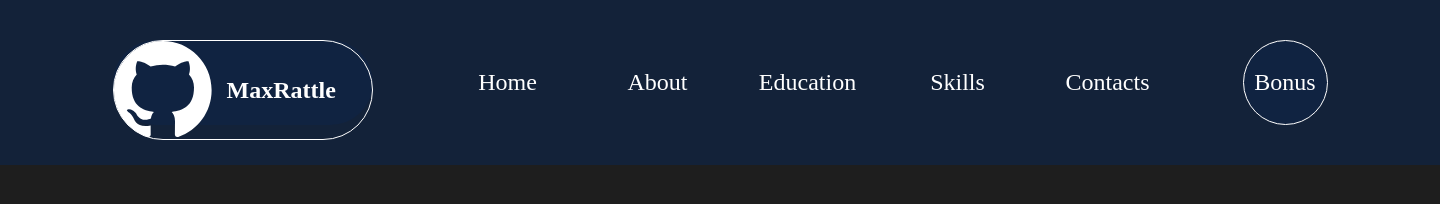
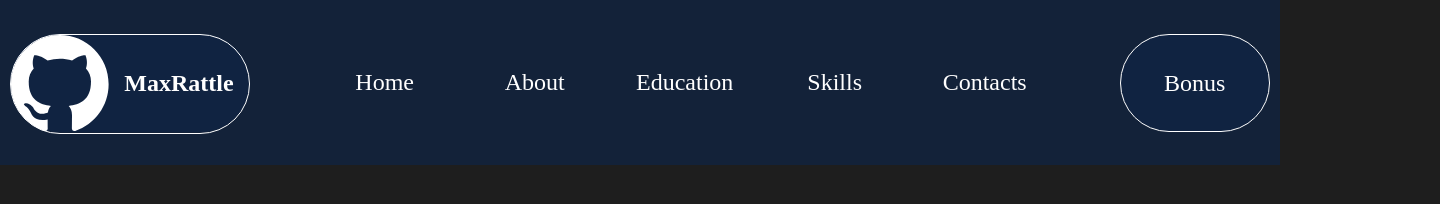
Before and after one commit to MaxRattle/Project-RESUME, a website: page html/home.html in a window 1280 px wide. Shown: the whole page, 1440 px wide, since content can reach past the window. Drawn offline with Linux system fonts and the light colour scheme.

Commit message:
feat: add adaptive nav without burger menu

```diff
--- a/html/home.html
+++ b/html/home.html
@@ -7,13 +7,14 @@
     <link rel="stylesheet" href="/css/home-style.css">
   </head>
   <body>
+    <header>
       <nav class="nav">
         <button type="button" class="nav__toggle-button-github">
           <span class="button__text">
             <svg
               class="button__img"
-            width="85"
-            height="85"
+              width="98"
+              height="98"
               xmlns="http://www.w3.org/2000/svg"
               fill="'currentColor"
             >
@@ -38,5 +39,6 @@
           <span id="button__bonus__text">Bonus</span>
         </button>
       </nav>
+  </header>
   </body>
 </html>
--- a/scss/home-style.scss
+++ b/scss/home-style.scss
@@ -16,7 +16,7 @@ $color-hover-btn-text: #39acff;
 @mixin border-color-btn {
     color: #ffffff;
     border: 1px solid;
-    border-radius: 60px;
+    border-radius: 120px;
 }
 
 html {
@@ -26,8 +26,20 @@ html {
 body {
     @include center-content;
     margin: 0 auto;
-    width: 1440px;
     max-width: 1440px;
+    @media (max-width: 1200px) {
+        width: 1200px;
+    }
+    @media (max-width: 1024px) {
+        width: 1024px;
+    }
+    @media (max-width: 768px) {
+        width: 768px;
+    }
+}
+
+header{
+    width: 100%;
 }
 
 .nav {
@@ -37,6 +49,15 @@ body {
     padding-top: 40px;
     padding-bottom: 40px;
     background-color: $color-dark;
+    @media (max-width: 1200px) {
+        width: 1200px;
+    }
+    @media (max-width: 1024px) {
+        width: 1024px;
+    }
+    @media (max-width: 768px) {
+        width: 768px;
+    }
 }
 
 li {
@@ -66,27 +87,36 @@ button {
     display: flex;
 }
 
+
+
 .button__text {
     display: flex;
     align-items: center;
     @include border-color-btn;
+    height: 98px;
 }
 #button__text {
+    display: flex;
     margin-left: 15px;
+    margin-right: 15px;
     border: none;
-}
-
-.nav__toggle-button-github {
-    width: 260px;
-    height: 85px;
-    margin-left: 80px;
+    height: 98px;
     font-family: "Suez One";
     font-style: bold;
     font-weight: 900;
     font-size: 24px;
+}
+
+.nav__toggle-button-github {
+    max-width: 260px;
+    height: 98px;
+    margin-left: 80px;
     border-radius: 60px;
     background-color: rgba(0, 40, 100, 0.18);
     cursor: pointer;
+    @media (max-width: 768px) {
+        display: none;
+    }
 }
 .nav__toggle-button-github:hover .button__text {
     color: $color-hover-btn-text;
@@ -95,9 +125,17 @@ button {
     fill: $color-hover-btn-text;
 }
 
+#button__bonus__text{
+    display: flex;
+    align-items: center;
+    justify-content: center;
+    width: 198px;
+    max-width:148px;
+    height: 98px;
+}
 .nav__toggle-button-bonus {
-    width: 85px;
-    height: 85px;
+    max-width: 198px;
+    height: 98px;
     margin-right: 80px;
     font-family: "Sulphur Point";
     font-style: normal;
@@ -107,11 +145,14 @@ button {
     @include border-color-btn;
     background-color: rgba(0, 40, 100, 0.18);
     cursor: pointer;
+    @media (max-width: 768px) {
+        display: none;
+    }
     &:hover {
         background-color: $color-hover-btn;
         border-color: #39acff;
     }
-}
+ }
 .nav__toggle-button-bonus:hover #button__bonus__text {
     color: $color-hover-btn-text;
 }
@@ -119,6 +160,12 @@ button {
 .nav__item {
     width: 150px;
     text-align: center;
+    @media (max-width: 1024px) {
+        width: 100px;
+    }
+    @media (max-width: 768px) {
+        display: none;
+    }
 }
 
 .nav__link {
```
Also changed, not shown: css/home-style.css, 1 other file. Lines whose indentation alone changed are shown as unchanged.
